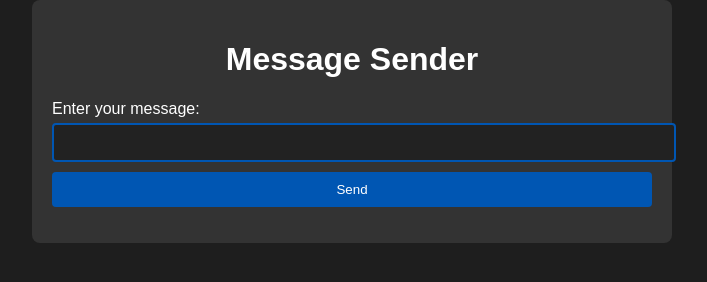
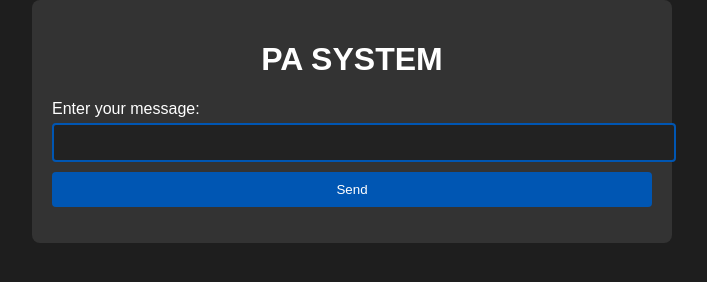
Before and after one commit to SciClubSnps/SNPS-PA, a plain HTML site: page index.html in a window 1280 px wide. Shown: the whole page, without its empty margins (288-995 px from the left). Drawn offline with Linux system fonts and the light colour scheme.

Commit message:
Update index.html

```diff
--- a/index.html
+++ b/index.html
@@ -8,7 +8,7 @@
 </head>
 <body>
     <div class="container">
-        <h1>Message Sender</h1>
+        <h1>PA SYSTEM </h1>
         <form id="messageForm">
             <label for="message">Enter your message:</label>
             <input type="text" id="message" name="message" required>
```
